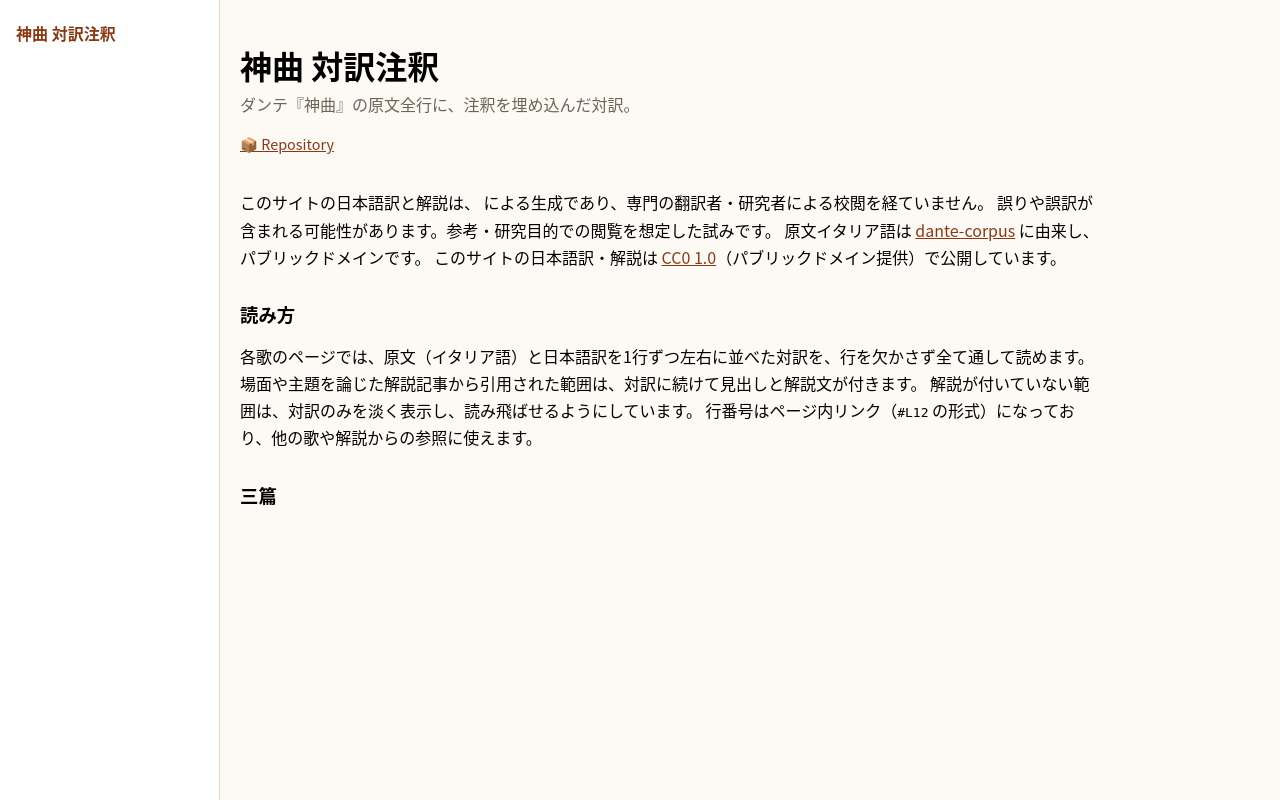
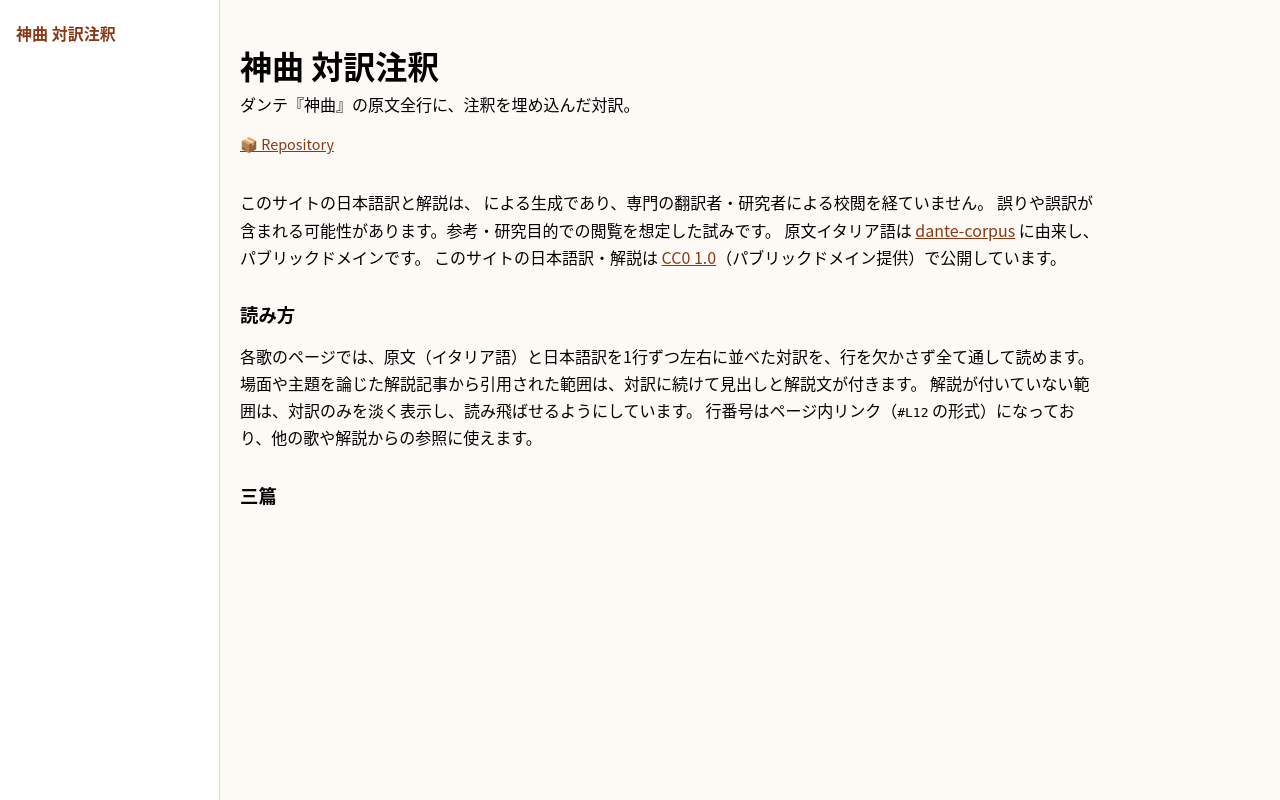
Before and after one commit to 7shi/dante-commentary, a Python web app: template templates/index.html in a window 1280 px wide. Run offline with Jinja, Linux system fonts and the light colour scheme; the template is opened without the code that fills it, so the values that code supplies are empty.

Commit message:
Darken muted/dim text colors to black
The --muted and --dim-fg colors were too faint to read comfortably.
Unify them with --fg (black in light mode, off-white in dark mode),
leaving --link/--accent as the only non-black colors.

```diff
--- a/templates/static/style.css
+++ b/templates/static/style.css
@@ -1,28 +1,28 @@
 :root {
     --bg: #fdfaf5;
     --fg: #000000;
-    --muted: #6b6558;
+    --muted: #000000;
     --accent: #7a1f1f;
     --accent-fg: #ffffff;
     --border: #e4dccb;
     --panel-bg: #ffffff;
     --code-bg: #f2ece0;
     --link: #8a3814;
-    --dim-fg: #8f8878;
+    --dim-fg: #000000;
 }
 
 @media (prefers-color-scheme: dark) {
     :root {
         --bg: #1c1a17;
         --fg: #ece6db;
-        --muted: #a99d8c;
+        --muted: #ece6db;
         --accent: #d98c5f;
         --accent-fg: #1c1a17;
         --border: #3a352d;
         --panel-bg: #24211c;
         --code-bg: #2a261f;
         --link: #e0a26a;
-        --dim-fg: #766e60;
+        --dim-fg: #ece6db;
     }
 }
 
```
